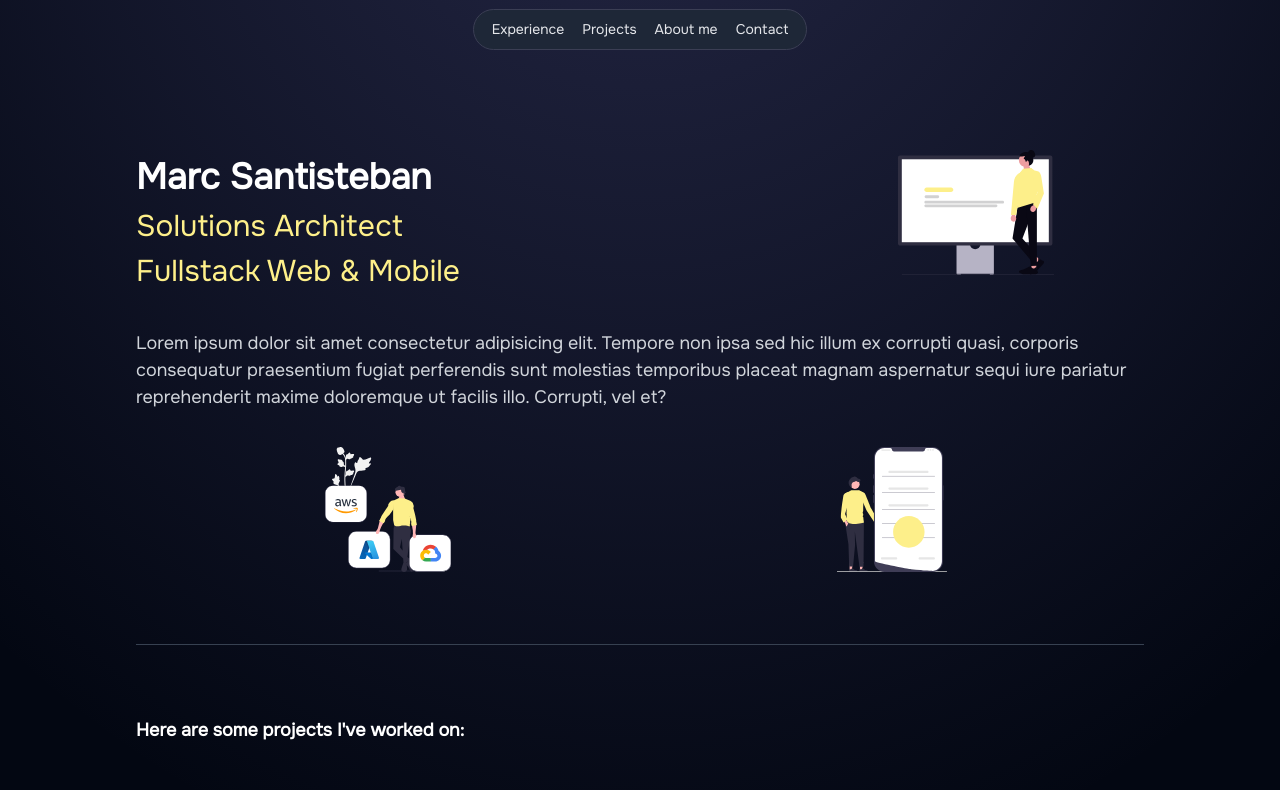
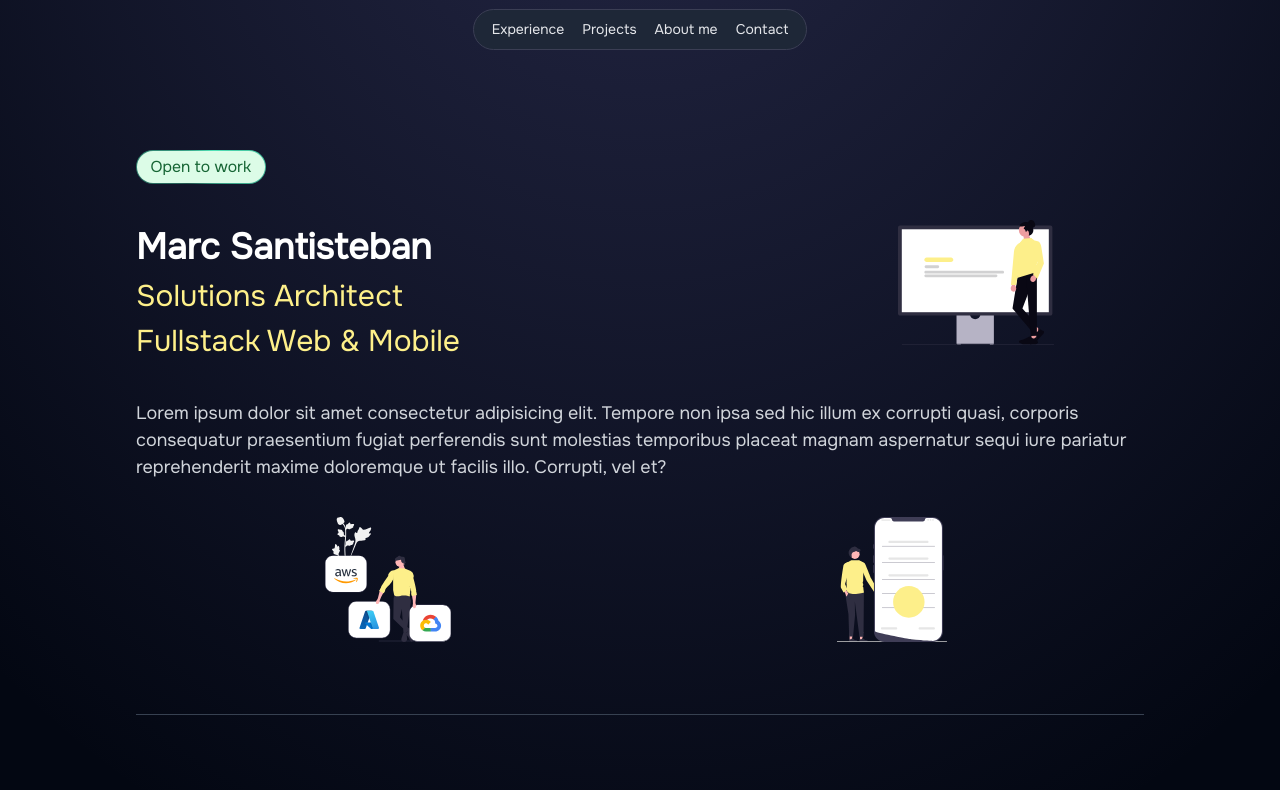
Before and after one commit to D1f3r3nt/Portfolio, a React (Vite) app: page / in a window 1280 px wide. Shown: the top 790 px of the page. Built offline with nearby package versions, Linux system fonts and the light colour scheme.

Commit message:
feature: Refactor page

```diff
--- /dev/null
+++ b/src/components/atoms/WorkButton.tsx
@@ -0,0 +1,21 @@
+export const WorkButton = () => {
+  return (
+      <div className='flex justify-start'>
+          <a
+              className="flex transition md:justify-center md:hover:scale-105"
+              href="https://www.linkedin.com/in/marc-santisteban-ruiz/"
+              target="_blank"
+              rel="noopener"
+          >
+              <div className="flex items-center">
+              <span className="relative inline-flex overflow-hidden rounded-full p-[1px]">
+                  <span className="absolute inset-[-1000%] animate-[spin_2s_linear_infinite] bg-[conic-gradient(from_90deg_at_50%_50%,#51E4B8_0%,#21554E_50%,#51E4B8_100%)]" />
+                  <div className="inline-flex items-center justify-center w-full px-3 py-1 text-sm text-green-800 bg-green-100 rounded-full cursor-pointer dark:bg-gray-800 dark:text-white/80 backdrop-blur-3xl whitespace-nowrap">
+                      Open to work
+                  </div>
+              </span>
+              </div>
+          </a>
+      </div>
+  )
+}
--- a/src/components/molecules/PresentationHome.tsx
+++ b/src/components/molecules/PresentationHome.tsx
@@ -1,7 +1,10 @@
+import {WorkButton} from "../atoms/WorkButton.tsx";
+
 export const PresentationHome = () => {
 
   return (
       <div className='w-full flex flex-col gap-y-8'>
+          <WorkButton />
           <div className='w-full grid grid-cols-3'>
               <div className='w-full col-span-2'>
                   <div className='text-[36px] font-bold'>
```
